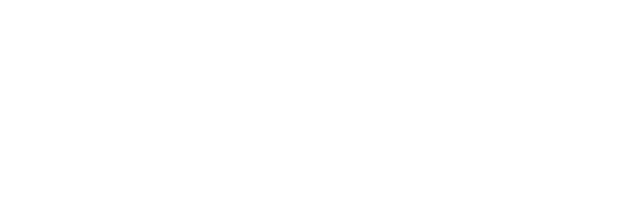
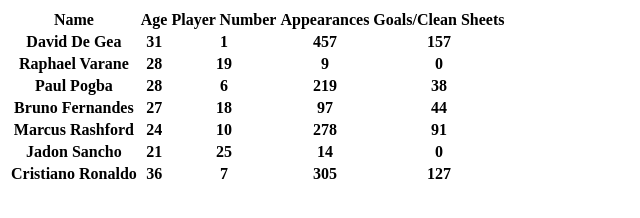
Before and after one commit to MZA1996/sportsWebsite, a plain HTML site: page index.html in a window 1280 px wide. Shown: the whole page, without its empty margins (0-640 px from the left). Drawn offline with Linux system fonts and the light colour scheme.

Commit message:
created table

```diff
--- a/index.html
+++ b/index.html
@@ -4,6 +4,66 @@
 
     </head>
     <body>
-
+        <div></div>
+        <div>
+        <table>
+            <tr>
+                <th>Name</th>
+                <th>Age</th>
+                <th>Player Number</th>
+                <th>Appearances</th>
+                <th>Goals/Clean Sheets</th>
+            </tr>
+            <tr>
+                <th>David De Gea</th>
+                <th>31</th>
+                <th>1</th>
+                <th>457</th>
+                <th>157</th>
+            </tr>
+            <tr>
+                <th>Raphael Varane</th>
+                <th>28</th>
+                <th>19</th>
+                <th>9</th>
+                <th>0</th>
+            </tr>
+            <tr>
+                <th>Paul Pogba</th>
+                <th>28</th>
+                <th>6</th>
+                <th>219</th>
+                <th>38</th>
+            </tr>
+            <tr>
+                <th>Bruno Fernandes</th>
+                <th>27</th>
+                <th>18</th>
+                <th>97</th>
+                <th>44</th>
+            </tr>
+            <tr>
+                <th>Marcus Rashford</th>
+                <th>24</th>
+                <th>10</th>
+                <th>278</th>
+                <th>91</th>
+            </tr>
+            <tr>
+                <th>Jadon Sancho</th>
+                <th>21</th>
+                <th>25</th>
+                <th>14</th>
+                <th>0</th>
+            </tr>
+            <tr>
+                <th>Cristiano Ronaldo</th>
+                <th>36</th>
+                <th>7</th>
+                <th>305</th>
+                <th>127</th>
+            </tr>
+        </table>
+        </div>
     </body>
 </html>
```
